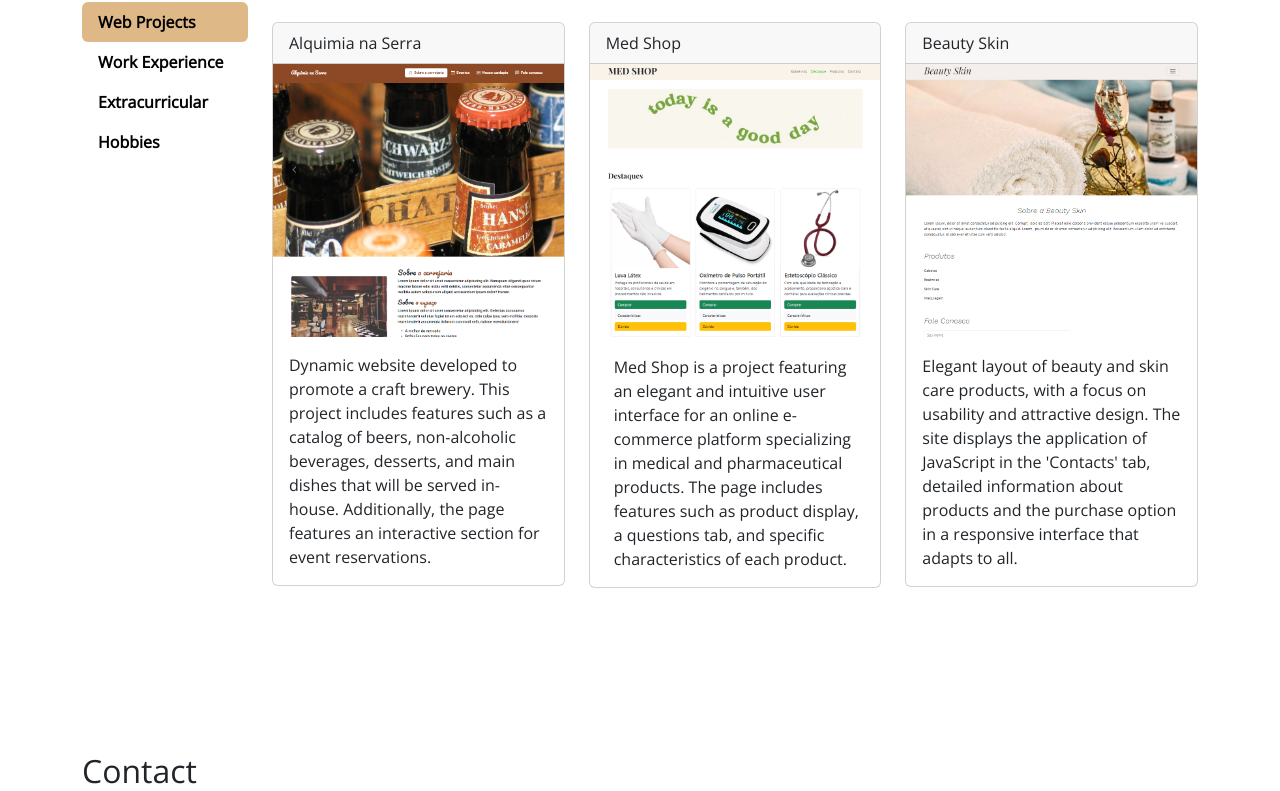
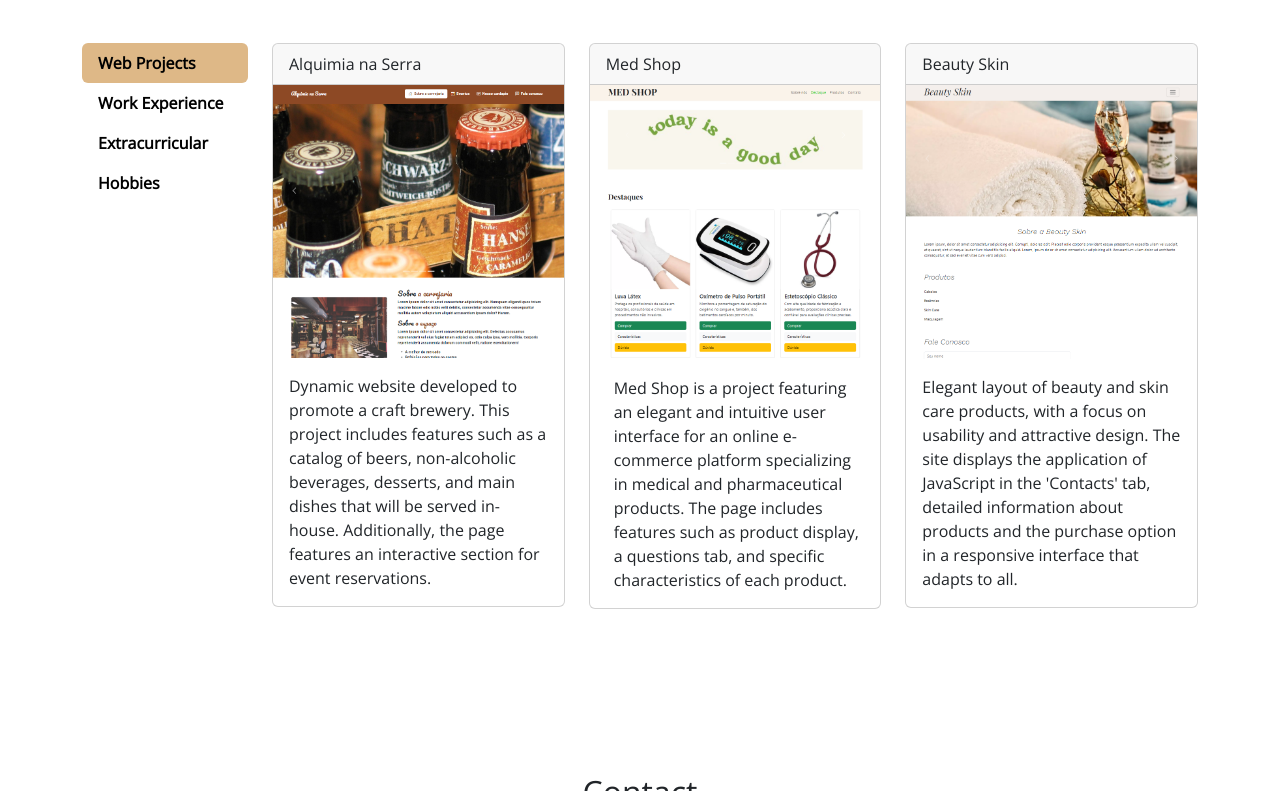
Before and after one commit to lyannabueno/personal_portfolio, a website: page index.html in a window 1280 px wide. Shown: the part 711-1502 px from the top of the page. Drawn offline with nearby package versions, Linux system fonts and the light colour scheme; files whose address does not match are found by name.

Commit message:
increasing the mb of <h2>

```diff
--- a/source/config/main.less
+++ b/source/config/main.less
@@ -31,7 +31,8 @@ body {
 
     section {
         h2 {
-            margin-bottom: 19px;
+            margin-bottom: 60px;
+            text-align: center;
         }
 
         h3 {
@@ -163,7 +164,9 @@ body {
         }
 
         .row > .col-lg-4 {
-            margin-top: 20px;
+            @media @breakPointMobile, @breakPointTablet {
+                margin-top: 20px;
+            }
         }
     }
 
```
Also changed, not shown: build/style/main.css.
